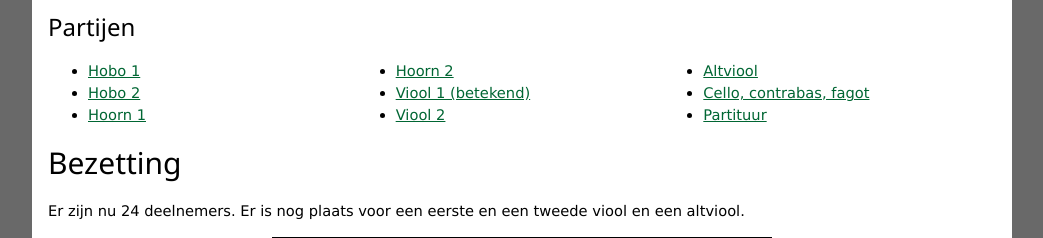
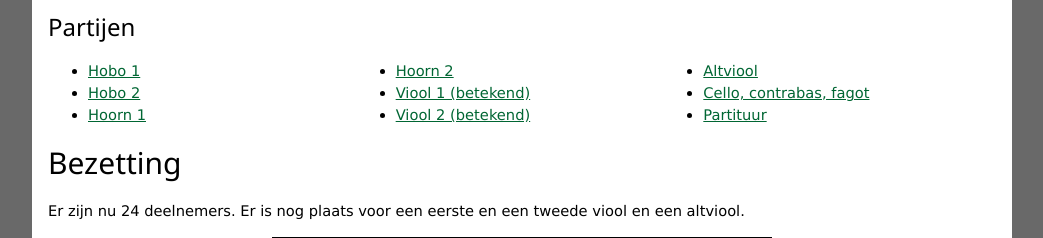
Before and after one commit to DirkjanH/mozart-op-zaterdag, a PHP site: page /2026-09-26/kv299.php in a window 1280 px wide. Shown: the part 1007-1245 px from the top of the page, without its empty margins (118-1161 px from the left). Run offline with PHP 8.4, Linux system fonts and the light colour scheme; the visitor is signed in with stand-in values (Sample User, id 1).

```diff
--- a/2026-09-26/kv299.php
+++ b/2026-09-26/kv299.php
@@ -60,7 +60,7 @@
                 <a href="\2026-09-26\Mozart K299 Violin 1 betekend.pdf" target="_blank">Viool 1 (betekend)</a>
             </li>
             <li>
-                <a href="\2026-09-26\K299.Violin2.pdf" target="_blank">Viool 2</a>
+                <a href="\2026-09-26\Mozart K299 Violin 2 betekend.pdf" target="_blank">Viool 2 (betekend)</a>
             </li>
             <li>
                 <a href="\2026-09-26\K299.Viola.pdf" target="_blank">Altviool</a>
```
Also changed, not shown: 1 other file.
